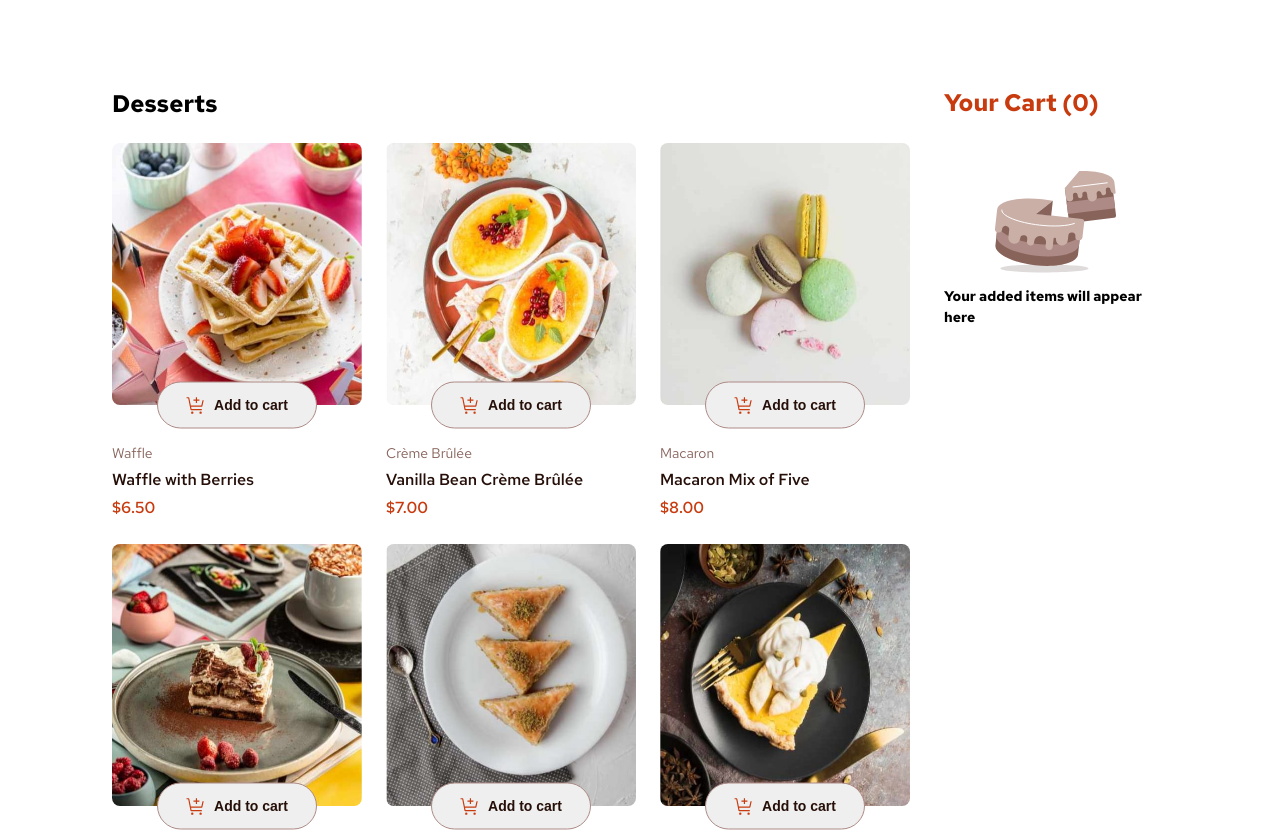
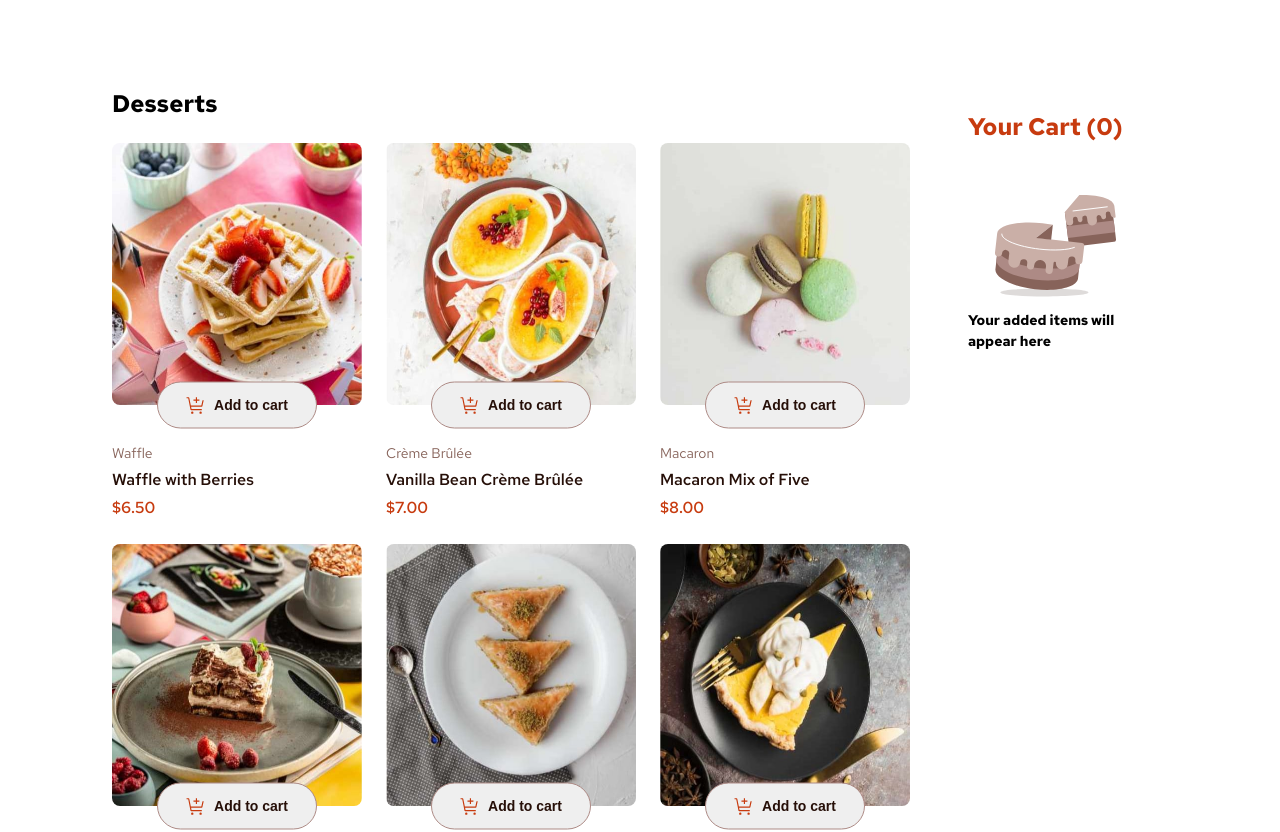
Before and after one commit to Tripouille/fm-product-list-with-cart, a Vue app: page / in a window 1280 px wide. Shown: the top 832 px of the page. Built offline with nearby package versions, Linux system fonts and the light colour scheme.

Commit message:
feat(shopping-cart): add padding on aside

```diff
--- a/src/components/ShoppingCart.vue
+++ b/src/components/ShoppingCart.vue
@@ -49,6 +49,7 @@ const formattedTotalPrice = computed(() => {
 
 <style lang="scss" scoped>
 aside {
+  padding: var(--spc-300);
   width: 100%;
 
   h2 {
```
